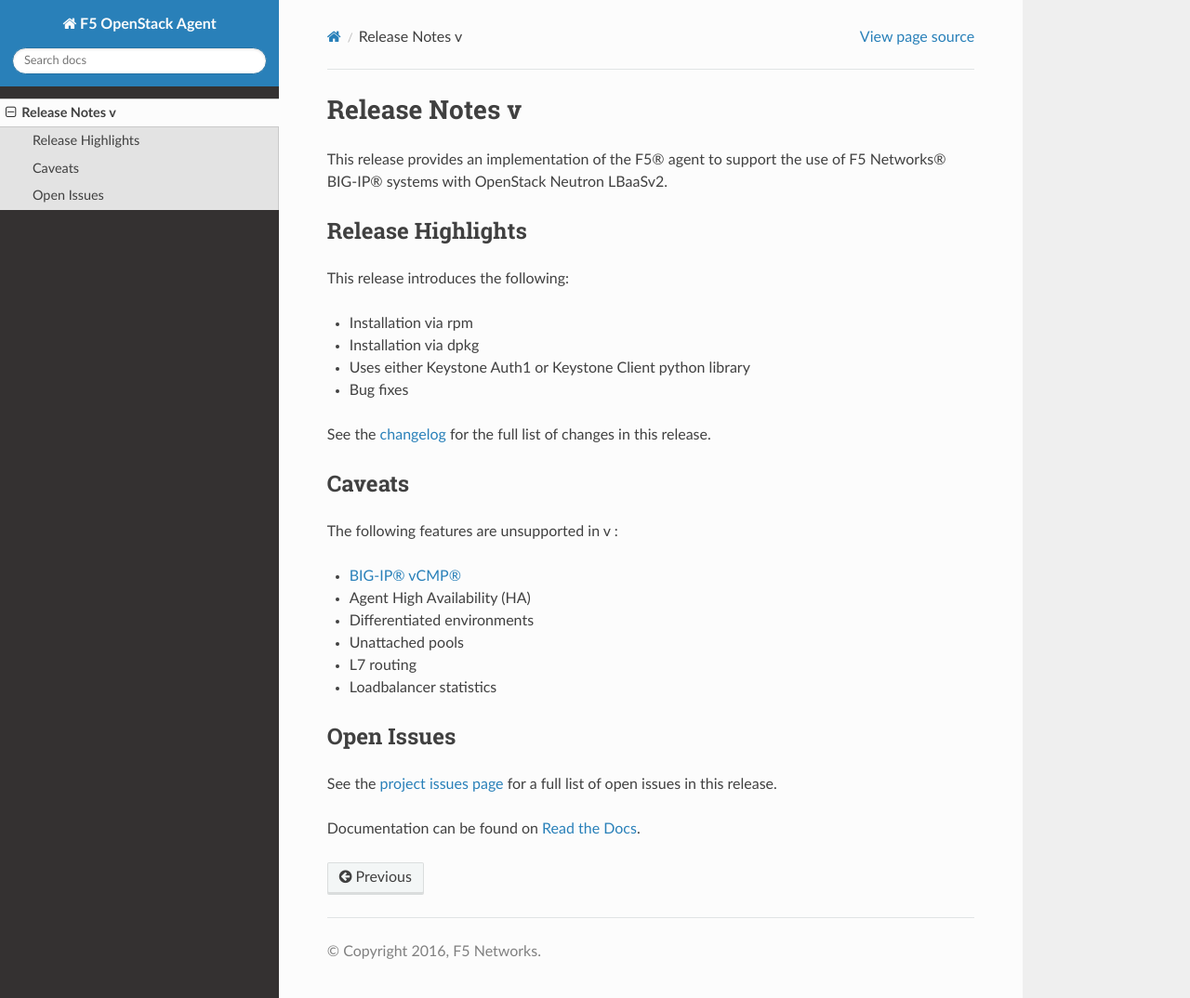
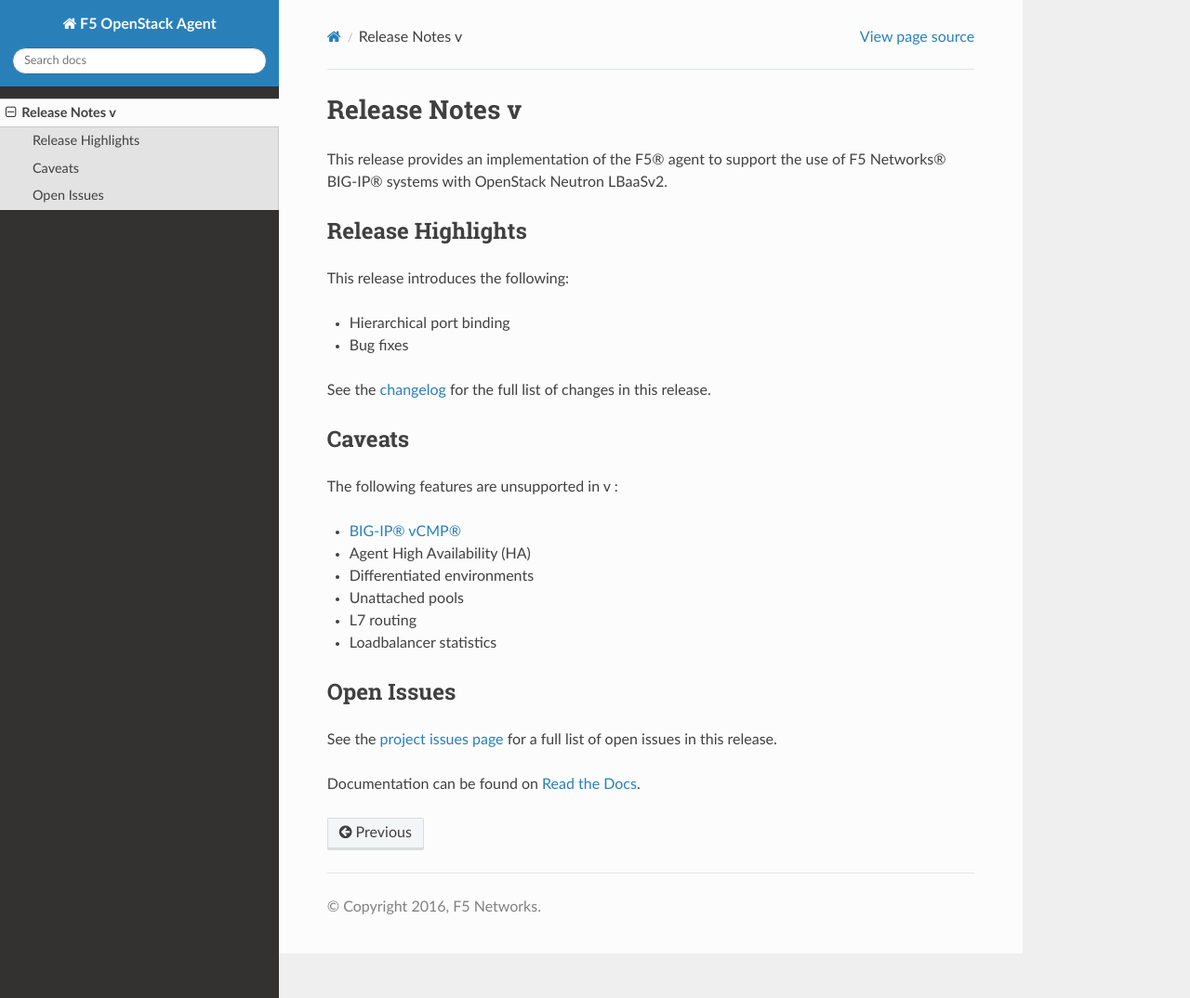
Before and after one commit to F5Networks/f5-openstack-agent, a Sphinx documentation site: the page built from docs/release_notes.rst, in a window 1280 px wide and 1074 px high. Shown: the whole window at 93% size. Built offline with Sphinx 7.4.7 and the Read the Docs theme 2.0.0, drawn with Linux system fonts in a browser that asks for light colours; the version number could not be read and is left out.

```diff
--- a/docs/release_notes.rst
+++ b/docs/release_notes.rst
@@ -11,12 +11,10 @@
 
 This release introduces the following:
 
-- Installation via rpm
-- Installation via dpkg
-- Uses either Keystone Auth1 or Keystone Client python library
+- Hierarchical port binding
 - Bug fixes
 
-See the `changelog <https://github.com/F5Networks/f5-openstack-agent/compare/v8.0.5...v8.0.7>`_ for the full list of changes in this release.
+See the `changelog <https://github.com/F5Networks/f5-openstack-agent/compare/v8.0.7...v8.0.8>`_ for the full list of changes in this release.
 
 Caveats
 -------
```
Also changed, not shown: docs/topic_install-f5-agent.rst (+5 -5 lines).
